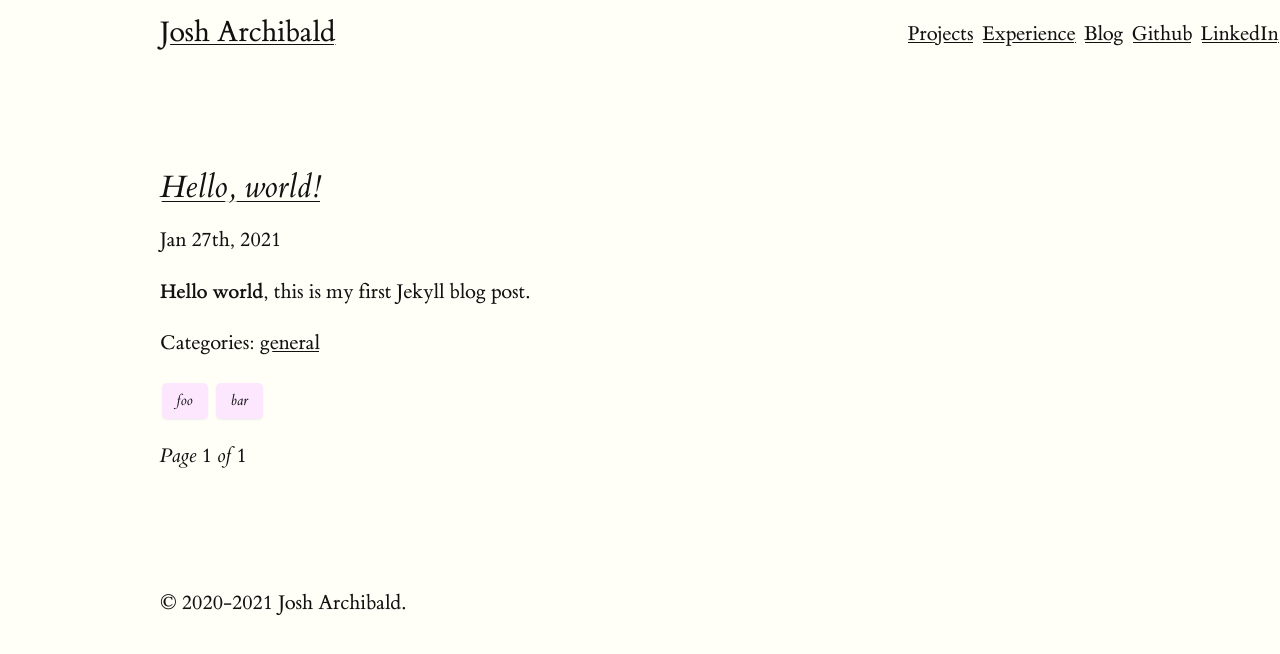
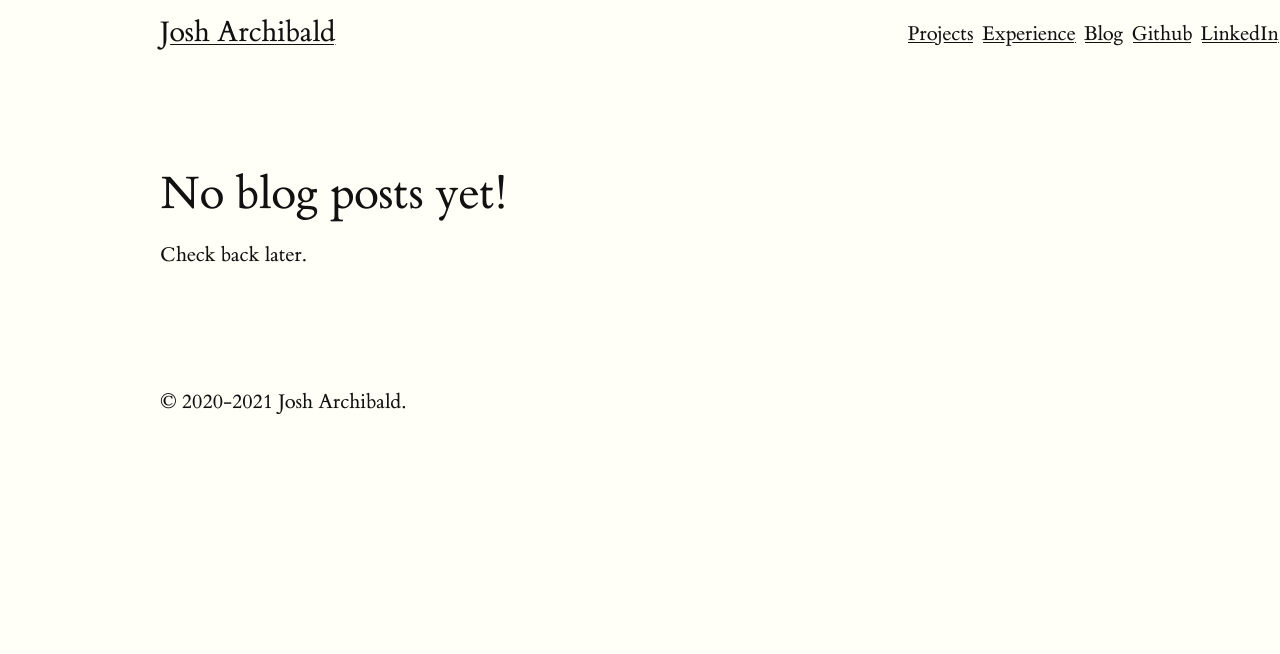
Before and after one commit to jsarchibald/personal-site, a Jekyll site: the page built from blog/index.html, in a window 1280 px wide. Shown: the top 654 px of the page. Built offline with Jekyll 4.4.1, drawn with Linux system fonts in a browser that asks for light colours; nearby versions of some CDN libraries; the list of posts is cut into pages by our own code.

Commit message:
Blog index if no posts

```diff
--- a/_posts/2021-01-27-foobar.md
+++ /dev/null
@@ -1,13 +0,0 @@
----
-layout: post
-title: Hello, world!
-excerpt_separator: <!--more-->
-tags: foo bar
-category: general
----
-
-**Hello world**, this is my first Jekyll blog post.
-
-<!--more-->
-
-I hope you like it!
--- a/blog/index.html
+++ b/blog/index.html
@@ -2,6 +2,8 @@
 layout: default
 title: Blog &minus; Josh Archibald
 ---
+
+{% if paginator.posts.size > 0 %}
 
 <!-- This loops through the paginated posts -->
 {% for post in paginator.posts %}
@@ -39,3 +41,10 @@ title: Blog &minus; Josh Archibald
         <a href="{{ paginator.next_page_path }}" class="next">Next</a>
     {% endif %}
 </p>
+
+{% else %}
+
+<h1>No blog posts yet!</h1>
+<p>Check back later.</p>
+
+{% endif %}
```
